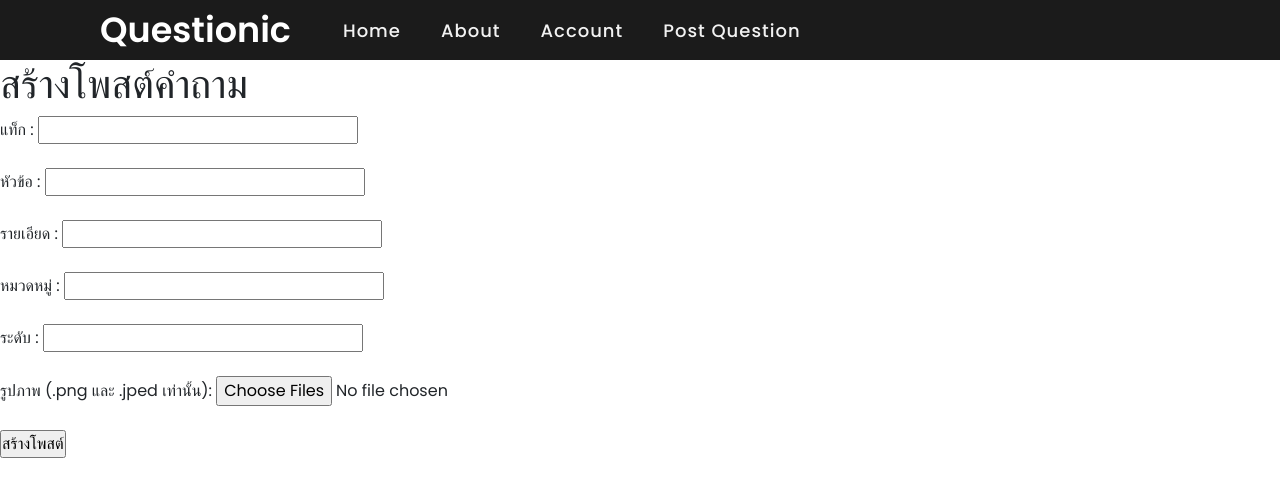
After one commit to 6310682817/questionic, a Django app: page /post_question/ in a window 1280 px wide. The commit adds this page. Shown: the top 497 px of the page. Run offline with Django 4.2, Linux system fonts and the light colour scheme.

Commit message:
post_question

```diff
--- a/questionic/templates/questionic/layout.html
+++ b/questionic/templates/questionic/layout.html
@@ -23,6 +23,7 @@
                <li><a href="{% url 'questionic:index' %}">Home</a></li>
                <li><a href="{% url 'questionic:about' %}">About</a></li>
                <li><a href="{% url 'users:index' %}">Account</a></li>
+               <li><a href="{% url 'questionic:post_question' %}">Post Question</a></li>
             </ul>
 
             <label for="click" class="menu-btn">
--- /dev/null
+++ b/questionic/templates/questionic/post_question.html
@@ -0,0 +1,33 @@
+{% extends 'questionic/layout.html' %}
+{% block body %}
+
+<h1>สร้างโพสต์คำถาม</h1>
+
+<form action="{% url 'questionic:post_question' %}" method="post" enctype="multipart/form-data">
+    {% csrf_token %}
+    <label for="Tags">แท็ก :
+    <input type="text" name="Tags" value="{{Tags}}"><br><br>
+
+    <label for="Title">หัวข้อ :
+    <input type="text" name="Title" value="{{Title}}" required><br><br>
+
+    <label for="Detail">รายเอียด :
+    <input type="text" name="Detail" value="{{Detail}}" required><br><br>
+
+    <label for="Category">หมวดหมู่ :
+    <input type="text" name="Category" value="{{Category}}" required><br><br>
+
+    <label for="Grade">ระดับ :
+    <input type="text" name="Grade" value="{{Grade}}" required><br><br>
+
+    <label for="">รูปภาพ (.png และ .jped เท่านั้น):
+    <input type="file" name="images" value="{{images}}"  accept="image/png, image/jpeg" multiple><br><br>
+
+
+    <input type="submit" value="สร้างโพสต์">
+</form>
+
+
+
+
+{% endblock %}
--- a/questionic/urls.py
+++ b/questionic/urls.py
@@ -1,9 +1,15 @@
 from django.urls import path
 
 from . import views
+from django.conf import settings
+from django.conf.urls.static import static
 
 app_name = 'questionic'
 urlpatterns = [
     path('', views.index, name='index'),
     path('about/', views.about, name='about'),
-]
+
+    path('post_question/', views.post_question, name='post_question'),
+    # path('question/<int:question_id>', views.question, name='question'),
+
+] + static(settings.MEDIA_URL, document_root=settings.MEDIA_ROOT)
--- a/questionic/views.py
+++ b/questionic/views.py
@@ -1,6 +1,8 @@
 from django.shortcuts import render
 from django.http import HttpResponseRedirect
 from django.urls import reverse
+from .models import Question, Account, QuestionFile, Answer, AnswerFile, ReplyAnswer, ReplyAnswerFile
+from django.contrib.auth.models import User
 
 # Create your views here.
 
@@ -9,3 +11,22 @@ def index(request):
 
 def about(request):
     return render(request, 'questionic/about.html')
+
+def post_question(request):
+    if request.method == 'POST':
+        user = User.objects.get(username=request.user.username)
+
+        # tags = request.POST['Tags']
+        title = request.POST['Title']
+        detail = request.POST['Detail']
+        category = request.POST['Category']
+        grade = request.POST['Grade']
+        asker = Account.objects.get(user=user)
+        images = request.FILES.getlist('images')
+
+        question=Question.objects.create(title = title, detail = detail,  category=category, grade=grade, asker=asker)
+
+        for img in images:
+            QuestionFile.objects.create(question=question, image=img)
+        # return HttpResponseRedirect(reverse('questionic:question', args=(question.id, )))
+    return render(request, 'questionic/post_question.html')
```
Also changed, not shown: 1 other file.
